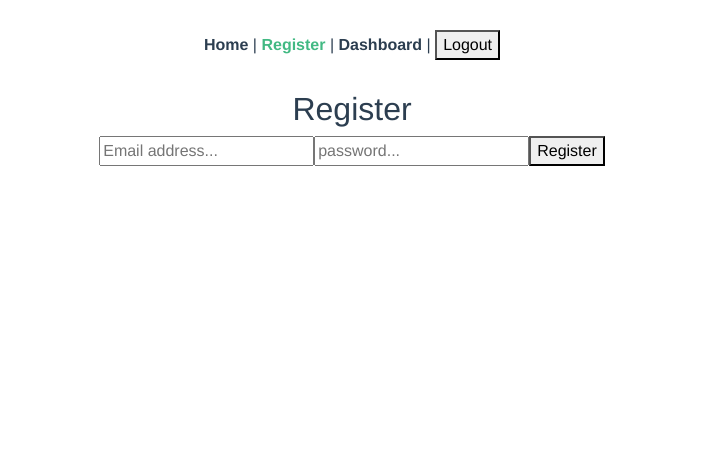
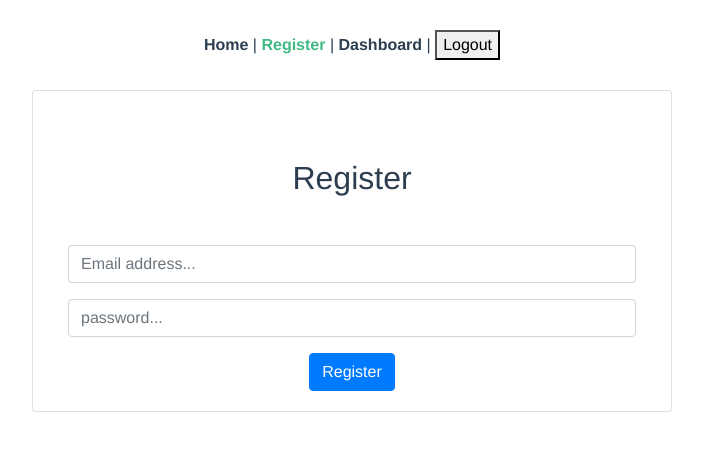
Before and after one commit to ratracegrad/Vue-Firebase-Auth-Tutorial, a Vue app: page /register in a window 1280 px wide. Shown: the top 450 px of the page, without its empty margins (288-991 px from the left). Built offline with nearby package versions, Linux system fonts and the light colour scheme.

Commit message:
add bootstrap class to our components

```diff
--- a/src/views/About.vue
+++ b/src/views/About.vue
@@ -1,19 +1,31 @@
 <template>
     <div>
+        <div class="card col-6 mx-auto">
+            <div class="card-body">
                 <form @submit.prevent="register">
-            <h2>Register</h2>
+                    <h2 class="text-center my-5 title">Register</h2>
+                    <div class="form-group">
                         <input
                             type="email"
                             placeholder="Email address..."
                             v-model="email"
+                            class="form-control"
                         />
+                    </div>
+                    <div class="form-group">
                         <input
                             type="password"
                             placeholder="password..."
                             v-model="password"
+                            class="form-control"
                         />
-            <button type="submit">Register</button>
+                    </div>
+                    <button type="submit" class="btn btn-primary">
+                        Register
+                    </button>
                 </form>
+            </div>
+        </div>
     </div>
 </template>
 <script>
--- a/src/views/Dashboard.vue
+++ b/src/views/Dashboard.vue
@@ -1,7 +1,7 @@
 <template>
     <div>
-        <h2>Dashboard</h2>
-        <p>This page is only visible to users that are currently logged in</p>
+        <h2 class="text-center">Welcome to , Dashboard</h2>
+        <p>You are here,mean you are login .</p>
     </div>
 </template>
 
--- a/src/views/Home.vue
+++ b/src/views/Home.vue
@@ -1,19 +1,29 @@
 <template>
     <div>
+        <div class="card col-6 mx-auto">
+            <div class="card-body">
                 <form @submit.prevent="login">
-            <h2>Login</h2>
+                    <h2 class="text-center my-5 title">Login</h2>
+                    <div class="form-group">
                         <input
                             type="email"
                             placeholder="Email address..."
                             v-model="email"
+                            class="form-control"
                         />
+                    </div>
+                    <div class="form-group">
                         <input
                             type="password"
                             placeholder="password..."
                             v-model="password"
+                            class="form-control"
                         />
-            <button type="submit">Login</button>
+                    </div>
+                    <button type="submit" class="btn btn-primary">Login</button>
                 </form>
+            </div>
+        </div>
     </div>
 </template>
 
```
Lines whose indentation alone changed are shown as unchanged.
